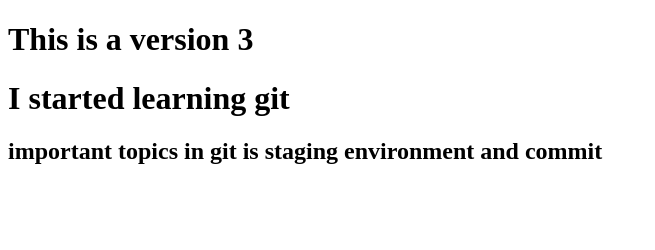
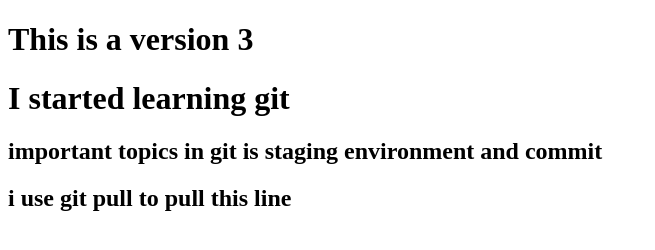
Before and after one commit to atuljaat001/myrepo, a plain HTML site: page index.html in a window 1280 px wide. Shown: the whole page, without its empty margins (0-655 px from the left). Drawn offline with Linux system fonts and the light colour scheme.

Commit message:
Update index.html

```diff
--- a/index.html
+++ b/index.html
@@ -9,5 +9,6 @@
     <h1>This is a version 3</h1>
     <h1>I started learning git</h1>
     <h2>important topics in git is staging environment and commit</h2>
+    <h2>i use git pull to pull this line </h2>
   </body>
 </html>
```
